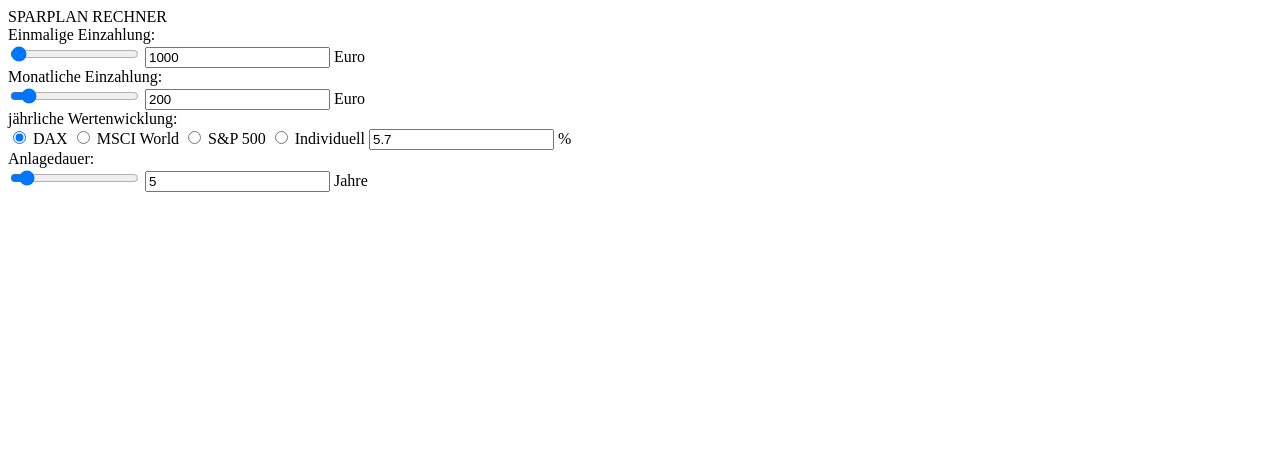
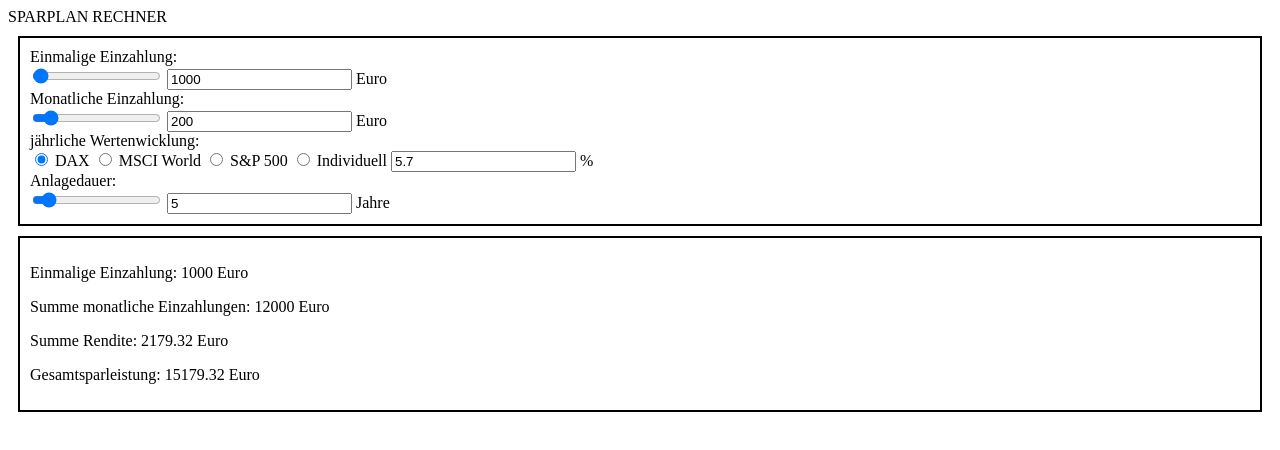
Before and after one commit to s82021/SparplanRechner, a plain HTML site: page index.html in a window 1280 px wide. Both pictures are taken after a click on the radio button "DAX". Drawn offline with Linux system fonts and the light colour scheme.

Commit message:
display calculated values

```diff
--- a/index.html
+++ b/index.html
@@ -4,6 +4,7 @@
    <meta charset="UTF-8">
    <meta name="viewport" content="width=device-width, initial-scale=1.0">
    <title>Sparplan Rechner</title>
+   <link rel="stylesheet" href="styles.css">
 </head>
 <body>
    <div class="head">SPARPLAN RECHNER</div>
@@ -45,9 +46,26 @@
       </div>
    </div>
    <div class="ausgabebereich">
-      <div class="outEinzahlung"></div>
-      <div class="outSparbetrag"></div>
-      <div class="outRendite"></div>
+      <div class="outEinzahlung">
+         <p>Einmalige Einzahlung:
+            <span id="displayEinzahlung">1000</span> Euro
+         </p>
+      </div>
+      <div class="outSparbetrag">
+         <p>Summe monatliche Einzahlungen:
+            <span id="displaySparbetrag">12000</span> Euro
+         </p>
+      </div>
+      <div class="outRendite">
+         <p>Summe Rendite:
+            <span id="displayRendite">2519.7</span> Euro
+         </p>
+      </div>
+      <div class="gesamtSparleistung">
+         <p>Gesamtsparleistung:
+            <span id="displayGesamtsparleistung">15119.7</span> Euro
+         </p>
+      </div>
    </div>
    <script src="index.js"></script>
 </body>
--- a/index.js
+++ b/index.js
@@ -9,6 +9,10 @@ let individuellButton = document.getElementById("individuellButton")
 let inputWertentwicklung = document.getElementById("inputWertentwicklung")
 let inputDauer = document.getElementById("inputDauer")
 let slideDauer = document.getElementById("slideDauer")
+let displayEinzahlung = document.getElementById("displayEinzahlung")
+let displaySparbetrag = document.getElementById("displaySparbetrag")
+let displayRendite = document.getElementById("displayRendite")
+let displayGesamtsparleistung = document.getElementById("displayGesamtsparleistung")
 
 // Verbindung Einzahlung
 sliderEinzahlung.addEventListener("change", e => {
@@ -63,8 +67,12 @@ function berechnen() {
    let sparrate = inputSparbetrag.value
    let einmalzahlung = inputEinzahlung.value
    let zinssatz = 1 + inputWertentwicklung.value / 100
+   let gesamt = 0
 
-   gesamtsparleistung = einmalzahlung * (zinssatz ** jahre) + sparrate * Math.pow(zinssatz, 1 / 12) * ((zinssatz ** jahre - 1) / (Math.pow(zinssatz, 1 / 12) - 1))
+   gesamt = einmalzahlung * (zinssatz ** jahre) + sparrate * Math.pow(zinssatz, 1 / 12) * ((zinssatz ** jahre - 1) / (Math.pow(zinssatz, 1 / 12) - 1))
 
-
+   displayGesamtsparleistung.innerText = Math.round(gesamt * 100) / 100
+   displayEinzahlung.innerText = inputEinzahlung.value
+   displaySparbetrag.innerText = jahre * sparrate * 12
+   displayRendite.innerText = Math.round((gesamt - inputEinzahlung.value - jahre * sparrate * 12) * 100) / 100
 }
--- a/styles.css
+++ b/styles.css
@@ -0,0 +1,6 @@
+.eingabebereich,
+.ausgabebereich {
+   padding: 10px;
+   border: black solid 2px;
+   margin: 10px;
+}
```
